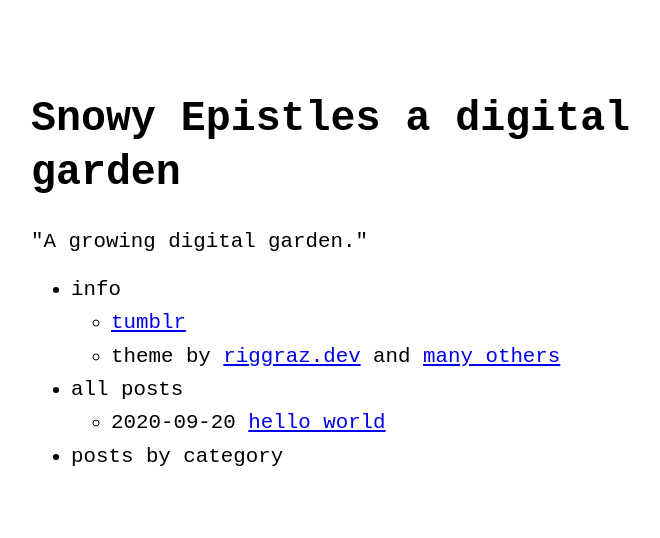
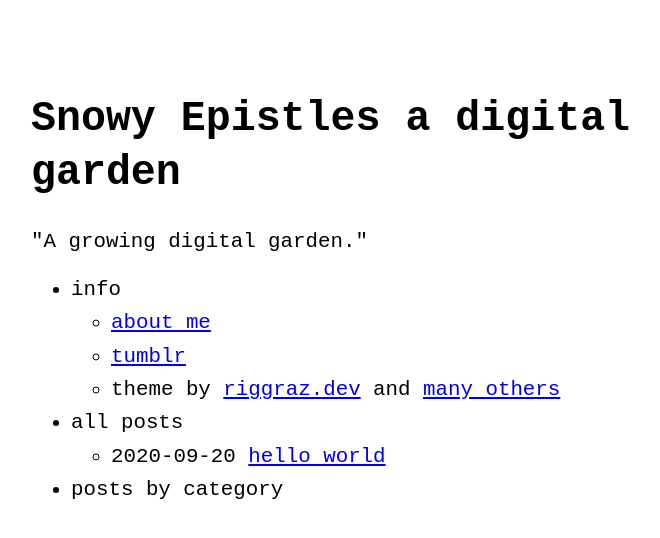
Before and after one commit to snowyepistles/snowyepistles.github.io, a Jekyll site: the page built from index.md, in a window 1280 px wide. Shown: the top 538 px of the page, without its empty margins (289-949 px from the left). Built offline with Jekyll 4.4.1, drawn with Linux system fonts in a browser that asks for light colours.

Commit message:
Update menu.yml

```diff
--- a/_data/menu.yml
+++ b/_data/menu.yml
@@ -4,6 +4,8 @@
 entries:
   - title: info
     entries:
+      - title: about me
+        url: /about
       - title: tumblr
         url: https://snowyepistles.tumblr.com
       - title: "theme by <a href='https://riggraz.dev'>riggraz.dev</a> and <a href='https://github.com/riggraz/no-style-please/network/dependents'>many others</a>"
```
